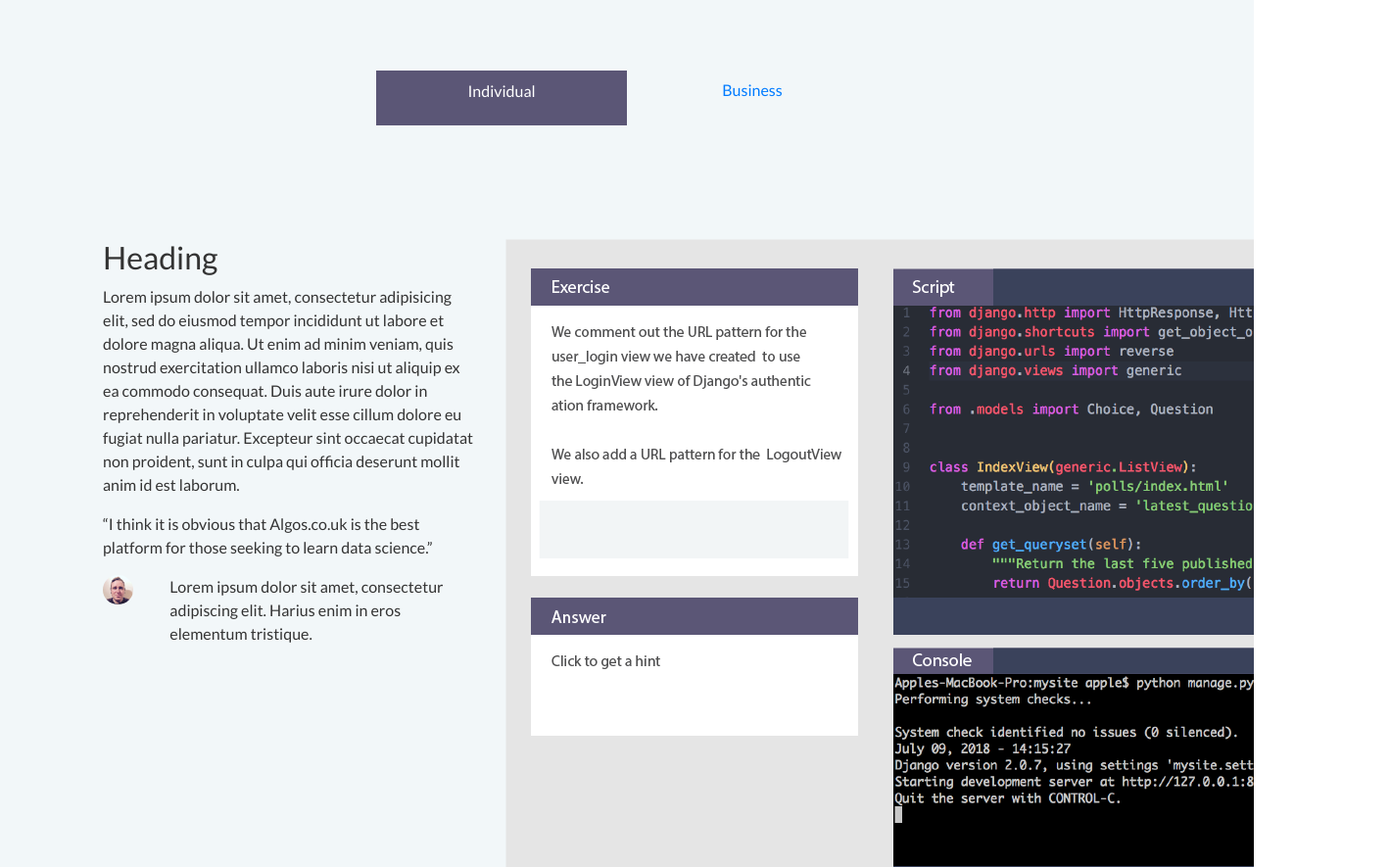
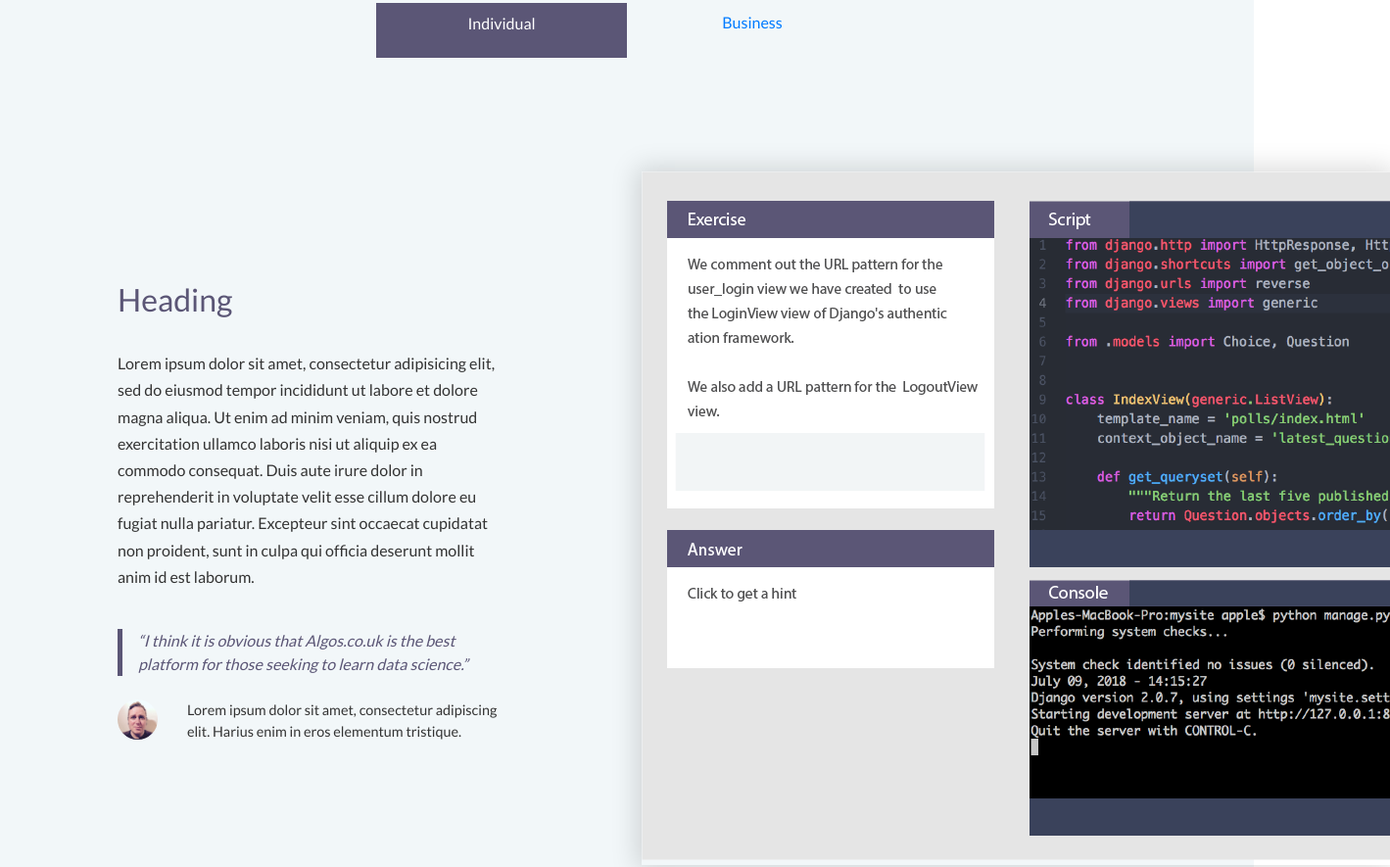
Before and after one commit to thesanks/project1, a plain HTML site: page index.html in a window 1280 px wide. Shown: the part 866-1751 px from the top of the page at 98% size, 1419 px wide, since content can reach past the window. Drawn offline with nearby package versions, Linux system fonts and the light colour scheme.

Commit message:
console css mostly done

```diff
--- a/css/master.css
+++ b/css/master.css
@@ -5,6 +5,12 @@ body {
 
 h1 {
     color: #5b5676;
+}
+
+h2 {
+    color: #5b5676;
+    font-size: 2em;
+    margin-bottom: 1em;
 }
 
 
@@ -50,7 +56,7 @@ h1 {
 /* -------------------------------------------------------------- HERO ----- */
 
 .hero {
-    padding: 13em 7em;
+    padding: 13em 0;
 }
 
 .hero-text {
@@ -111,6 +117,7 @@ h1 {
 .console {
     background-color: #f2f7f9;
     padding-top: 5em;
+    padding-bottom: 10em;
 }
 
 .btn-outline-success:not(:disabled):not(.disabled).active {
@@ -133,14 +140,43 @@ h1 {
 }
 
 .console-text {
-    padding: 0 1em 0 7.5em;
+    padding: 7em 1em 0 7.5em;
+    width: 85%;
+}
+
+.console_p {
+    line-height: 1.7em;
+    margin-bottom: 2.5em;
+}
+
+.quote {
+    border-left: 5px solid #5b5676;
+    padding: 0 1em;
+    margin-bottom: 1.5em;
+}
+
+.quote_p {
+    font-style: italic;
+    color: #5b5676;
+    font-size: 1em;
+}
+
+.author_p {
+    font-size: .9em;
 }
 
 .quote_author_img {
-  width: 80%;
-  border-radius: 50%;
-  /* float:left;
-  margin-right: 10px; */
+    width: 100%;
+    border-radius: 50%;
+    /* float:left;
+    margin-right: 10px; */
+}
+
+.console_img {
+    /* margin-left: 7em; */
+    -webkit-box-shadow: -1px 0px 25px 4px rgba(0,0,0,0.15);
+    -moz-box-shadow: -1px 0px 25px 4px rgba(0,0,0,0.15);
+    box-shadow: -1px 0px 25px 4px rgba(0,0,0,0.15);
 }
 
 
--- a/index.html
+++ b/index.html
@@ -11,6 +11,7 @@
   <body>
 
 <!----------------------------------------------------------------- NAVBAR ---->
+
 
     <nav class="navbar navbar-expand-lg navbar-light bg-light">
         <a class="navbar-brand" href="#"><img src="img/logo.png" class="logo_img" alt=""></a>
@@ -27,14 +28,13 @@
               <a class="nav-link" href="#">Link</a>
             </li>
           </ul>
-
           <button class="btn btn-outline-success-inverse my-2 my-sm-0" type="submit">Sign in</button>
         </div>
     </nav>
 
 <!------------------------------------------------------------------ HERO ----->
 
-  <section class="hero">
+  <section class="container hero">
     <div class="row">
       <div class="col-sm">
         <div class="hero-text">
@@ -71,11 +71,14 @@
     <div class="tab-content" id="pills-tabContent">
       <div class="tab-pane fade show active" id="pills-home" role="tabpanel" aria-labelledby="pills-home-tab">
         <div class="row tab-content">
-            <div class="col-sm console-text">
+            <div class="col-sm-6">
+              <div class="console-text">
+
+
               <h2>Heading</h2>
-              <p>Lorem ipsum dolor sit amet, consectetur adipisicing elit, sed do eiusmod tempor incididunt ut labore et dolore magna aliqua. Ut enim ad minim veniam, quis nostrud exercitation ullamco laboris nisi ut aliquip ex ea commodo consequat. Duis aute irure dolor in reprehenderit in voluptate velit esse cillum dolore eu fugiat nulla pariatur. Excepteur sint occaecat cupidatat non proident, sunt in culpa qui officia deserunt mollit anim id est laborum.</p>
+              <p class="console_p">Lorem ipsum dolor sit amet, consectetur adipisicing elit, sed do eiusmod tempor incididunt ut labore et dolore magna aliqua. Ut enim ad minim veniam, quis nostrud exercitation ullamco laboris nisi ut aliquip ex ea commodo consequat. Duis aute irure dolor in reprehenderit in voluptate velit esse cillum dolore eu fugiat nulla pariatur. Excepteur sint occaecat cupidatat non proident, sunt in culpa qui officia deserunt mollit anim id est laborum.</p>
               <div class="quote">
-                <p>“I think it is obvious that Algos.co.uk is the best platform for those seeking to learn data science.”</p>
+                <p class="quote_p">“I think it is obvious that Algos.co.uk is the best platform for those seeking to learn data science.”</p>
               </div>
               <div class="quote_author">
                 <div class="row">
@@ -83,13 +86,14 @@
                       <img src="img/s320.jpg" class="quote_author_img" alt="author_profile_pic">
                     </div>
                     <div class="col-sm-10">
-                      <p>Lorem ipsum dolor sit amet, consectetur adipiscing elit. Harius enim in eros elementum tristique.</p>
+                      <p class="author_p">Lorem ipsum dolor sit amet, consectetur adipiscing elit. Harius enim in eros elementum tristique.</p>
                     </div>
                 </div>
               </div>
               </div>
-            <div class="col-sm">
-              <img src="img/console.png" alt="console">
+            </div>
+            <div class="col-sm-6">
+              <img src="img/console_crop.png" class="console_img" alt="console">
             </div>
         </div>
       </div>
```
Also changed, not shown: img/console_crop.png (renamed from img/console.png). Lines whose indentation alone changed are shown as unchanged.
